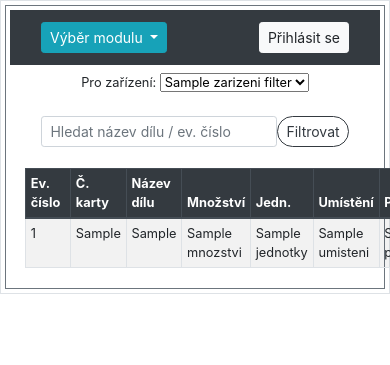
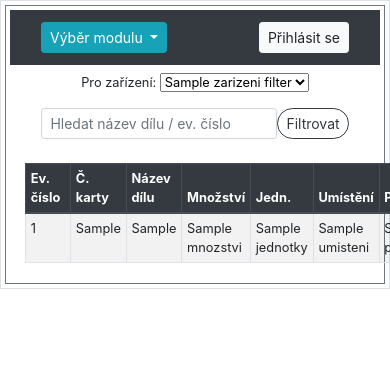
Before and after one commit to zpilat/Django-warehouse, a Django app: template hpm_sklad/templates/hpm_sklad/sklad_mobile.html in a window 390 px wide; the page is wider, and only the part inside the window is pictured. Shown: the top 365 px of that part. Run offline with Django 3.2, Linux system fonts and the light colour scheme; the template is opened without the code that fills it: most values are stand-ins (such as "Sample title", 1, 10 or a date in 2020); parts of the project's set-up code (start-up, migrations or seed data) failed here and were passed over; some libraries are stand-ins or nearby versions.

Commit message:
úprava zobrazení pro mobily

```diff
--- a/hpm_sklad/templates/hpm_sklad/sklad_mobile.html
+++ b/hpm_sklad/templates/hpm_sklad/sklad_mobile.html
@@ -3,25 +3,21 @@
 {% load custom_filters %}
 
 {% block left_content %}
-    <form method="GET" action="" class="form-inline justify-content-center align-items-center small my-2 w-100">
-        <div class="w-100">
-            <!-- První řádek: Filtr zařízení -->
-            <div class="form-row justify-content-center align-items-center mb-2">
+    <form method="GET" action="" class="form-inline justify-content-center align-items-center small my-2">
+        <div class="form-group mx-sm-3 mb-2">
+            <div class="form-row justify-content-center align-items-center">
                 <div class="form-group mx-sm-2 mb-2">
                     <label for="zarizeni_filter" class="mr-sm-2">Pro zařízení:</label>
-                    <select name="zarizeni_filter" class="form-select form-select-sm" id="zarizeni_filter">
+                    <select name="zarizeni_filter" class="form-select form-select-sm mr-sm-2" id="zarizeni_filter">
                         {% for value, label in zarizeni_filters %}
                         <option value="{{ value }}" {% if request.GET.zarizeni_filter == value %}selected{% endif %}>{{ label }}</option>
                         {% endfor %}
                     </select>
                 </div>
-            </div>
-            <!-- Druhý řádek: Vyhledávání + tlačítko Filtrovat -->
-            <div class="form-row justify-content-center align-items-center mb-2">
-                <div class="form-group mx-sm-3">
+                <div class="form-group mx-sm-3 mb-2">
                     <input class="form-control form-control-sm" type="text" name="query" placeholder="Hledat název dílu / ev. číslo" value="{{ request.GET.query }}">
                 </div>
-                <div class="form-group mx-sm-3">
+                <div class="form-group mx-sm-3 mb-2">
                     <button class="btn btn-outline-dark btn-sm rounded-pill" type="submit">Filtrovat</button>
                 </div>
             </div>
```
